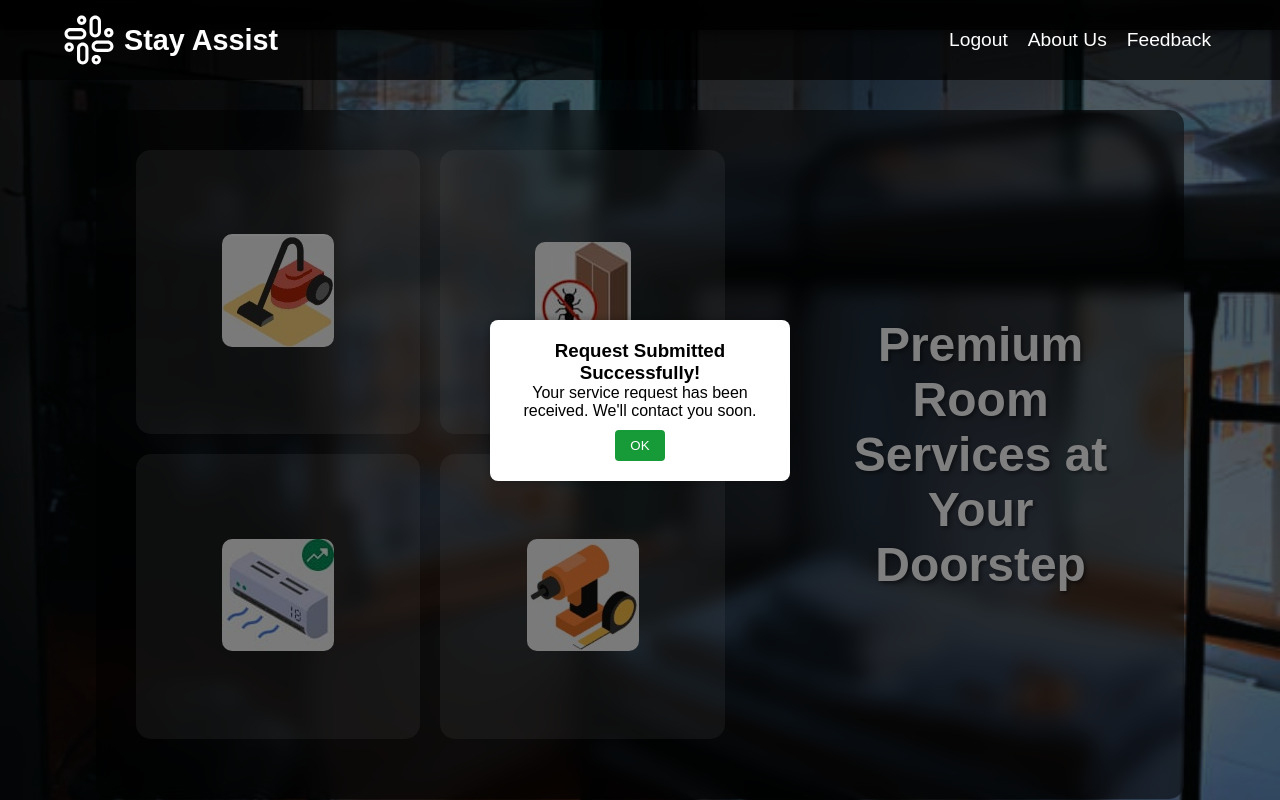
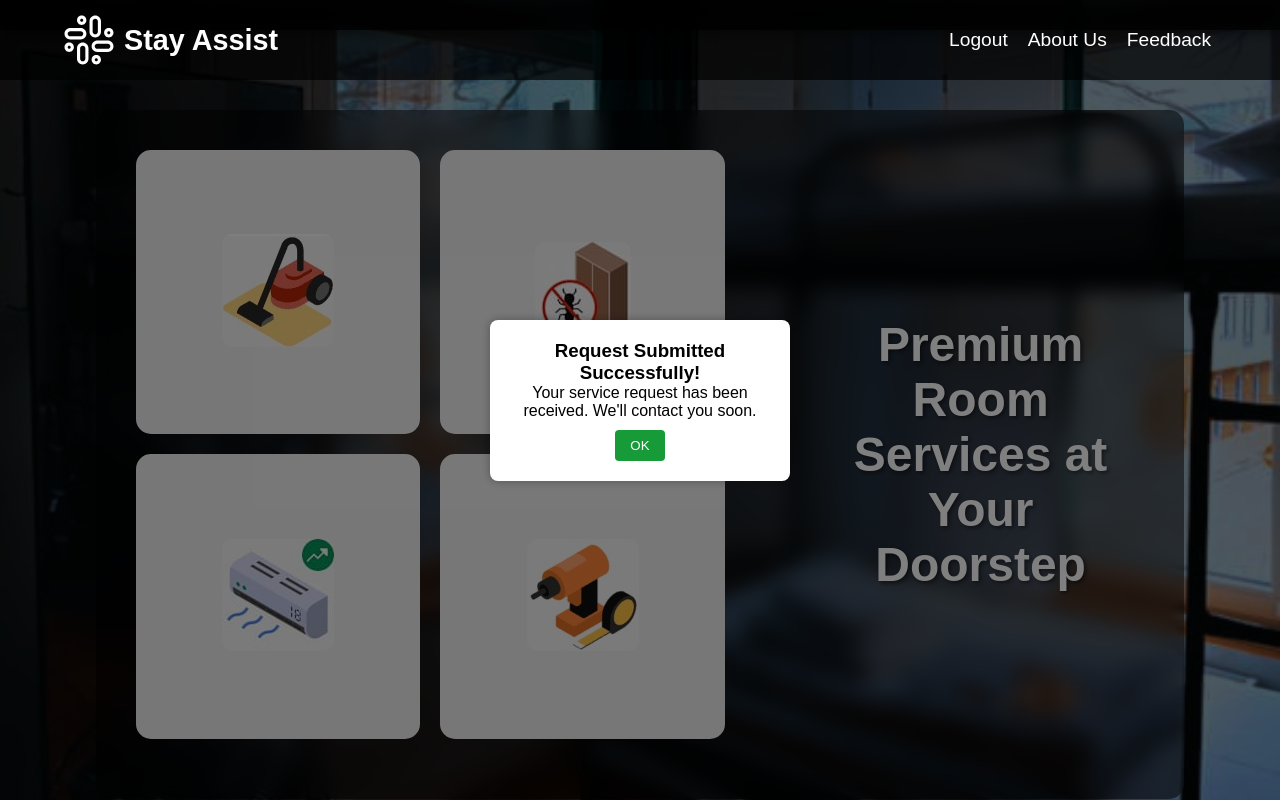
Before and after one commit to Hansaj19/Stay_Assist_new, a Flask app: page /features in a window 1280 px wide. Run offline with Flask 3, Linux system fonts and the light colour scheme; a user stored in the database is signed in.

```diff
--- a/stayassist/Stay_Assist/website/static/css/features.css
+++ b/stayassist/Stay_Assist/website/static/css/features.css
@@ -111,7 +111,7 @@ body {
     padding: 5px;
     transition: all 0.3s ease;
     cursor: pointer;
-    background: rgba(255, 255, 255, 0.1);
+    background: rgb(240,240,240);
     aspect-ratio: 1/1;
 }
 
```
Also changed, not shown: stayassist/Stay_Assist/instance/site.db.
